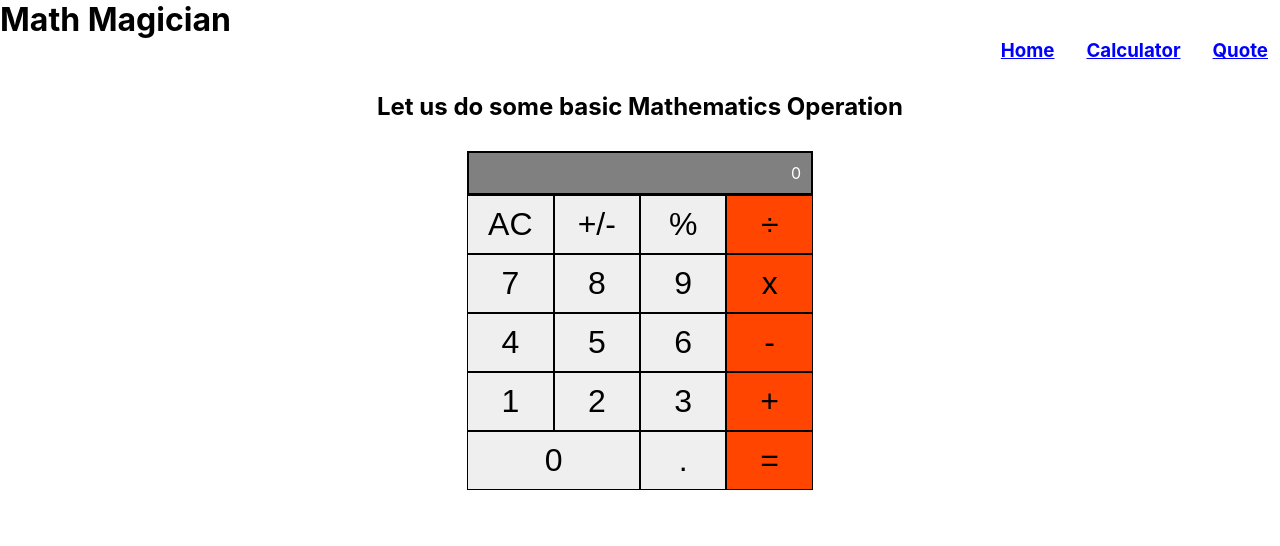
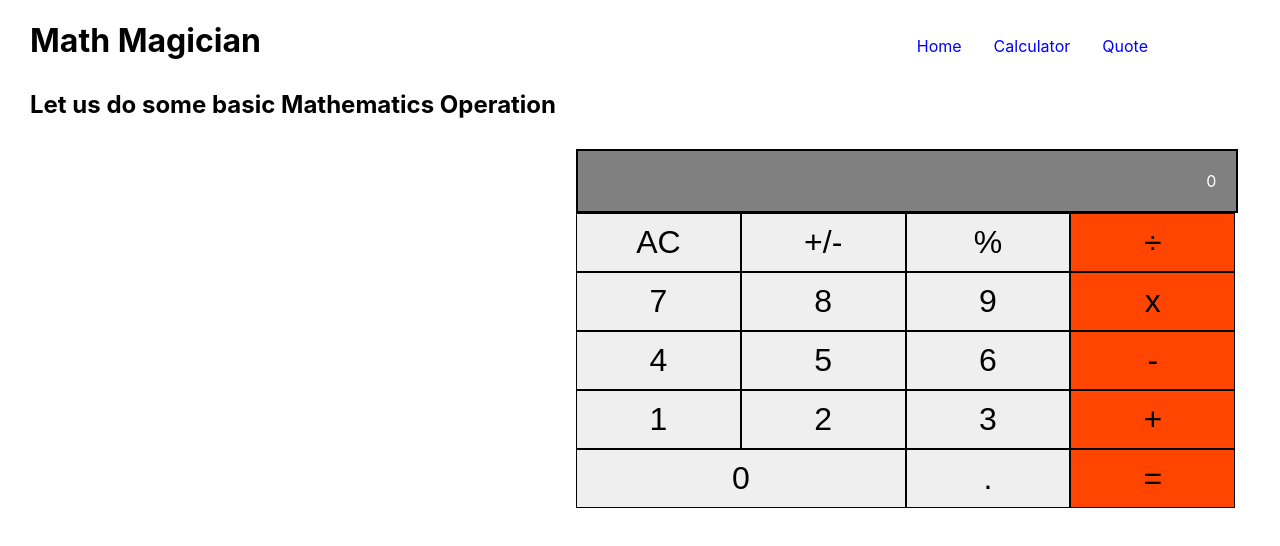
Before and after one commit to chuaindia/React-First-Project, a React (Create React App) app: page /components/Calculator in a window 1280 px wide. Shown: the top 546 px of the page. Built offline with nearby package versions, Linux system fonts and the light colour scheme.

Commit message:
Update files following Reviewer's review

```diff
--- a/src/components/Calculator.css
+++ b/src/components/Calculator.css
@@ -1,6 +1,10 @@
 * {
   padding: 0;
   margin: 0;
+}
+
+.calculator {
+  align-self: center;
 }
 
 .mainframe {
@@ -8,25 +12,28 @@
   display: flex;
   flex-direction: column;
   align-items: center;
-}
-
-.mainframe h2 {
-  text-align: left;
+  margin-top: -1px;
+  margin-bottom: 0;
+  width: 50%;
 }
 
 .screen {
-  width: 93.1%;
-  height: 100%;
+  width: 48.3%;
+  height: 35%;
   border: 2px solid black;
   color: white;
-  padding: 10px;
+  padding: 20px;
   text-align: right;
   background: gray;
+  margin: 0 0 0 45%;
 }
 
 .row {
   display: grid;
+  grid-column-start: center;
+  width: 51.5%;
   grid-template-columns: repeat(4, 1fr);
+  margin: 0 10% 0 45%;
 }
 
 button {
--- a/src/components/Calculator.js
+++ b/src/components/Calculator.js
@@ -17,7 +17,8 @@ const Calculator = () => {
 
   const { total, next, operation } = state;
   return (
-    <div className="mainframe">
+    <div className="main-frame">
+      <h1>Math Magician</h1>
       <h2> Let us do some basic Mathematics Operation</h2>
       <div className="main">
         <div className="calculator">
@@ -58,7 +59,6 @@ const Calculator = () => {
         </div>
       </div>
     </div>
-
   );
 };
 
--- a/src/components/pages/Home.js
+++ b/src/components/pages/Home.js
@@ -3,6 +3,9 @@ import './page.css';
 
 const Home = () => (
   <div>
+    <h1 className="PageTitle">
+      Math Magician
+    </h1>
     <h2 className="Welcome">
       Welcome to Our Page!
     </h2>
--- a/src/components/pages/navigationBar.js
+++ b/src/components/pages/navigationBar.js
@@ -3,17 +3,16 @@ import { NavigationLink, Navigation, NavigationItem } from './navigationBarItems
 
 const NavigationBar = () => (
   <>
-    <h1>Math Magician</h1>
     <Navigation>
       <NavigationItem>
         <NavigationLink to="src/components/pages/Home.js" activeStyle>
-          <h3>Home</h3>
+          Home
         </NavigationLink>
         <NavigationLink to="/components/Calculator" activeStyle>
-          <h3>Calculator</h3>
+          Calculator
         </NavigationLink>
         <NavigationLink to="src/components/pages/quote.js" activeStyle>
-          <h3>Quote</h3>
+          Quote
         </NavigationLink>
       </NavigationItem>
     </Navigation>
--- a/src/components/pages/navigationBarItems.js
+++ b/src/components/pages/navigationBarItems.js
@@ -4,21 +4,27 @@ import styled from 'styled-components';
 
 export const Navigation = styled.nav`
 background: white;
+height: 85px;
 display: flex;
 justify-content: flex-end;
-padding-right: 20px;
+padding: 0.2rem calc((100vw - 1000px) / 2);
+z-index: 12;
 `;
 
 export const NavigationLink = styled(Link)`
 color: blue;
 display: flex;
+align-items: center;
+text-decoration: none;
 padding: 0 1rem;
-height: auto;
+height: 100%;
 cursor: pointer;
+&.active {
+  color: blue
+}
 `;
 
 export const Bars = styled(FaBars)`
-display: none;
 color: Black;
 @media screen and (max-width: 768px) {
 display: block;
@@ -26,7 +32,7 @@ position: absolute;
 top: 0;
 right: 0;
 transform: translate(-100%, 75%);
-font-size: 3rem;
+font-size: 1.8rem;
 cursor: pointer;
 }
 `;
--- a/src/components/pages/page.css
+++ b/src/components/pages/page.css
@@ -1,14 +1,9 @@
 h1 {
-  text-align: left;
+  margin: -70px 30px 0;
 }
 
 h2 {
   margin: 30px 30px;
-}
-
-h3 {
-  text-align: right;
-  margin: 0;
 }
 
 p {
--- a/src/components/pages/quote.js
+++ b/src/components/pages/quote.js
@@ -2,6 +2,7 @@ import React from 'react';
 
 const Quote = () => (
   <>
+    <h1>Math Magician</h1>
     <p className="quote">
       Mathematics are the result of mysterious
       powers which no one understands, and which
```
